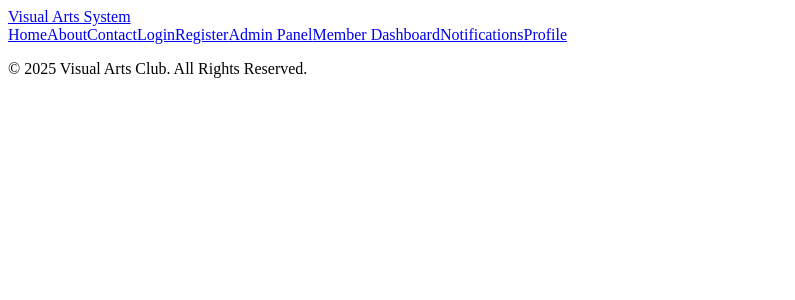
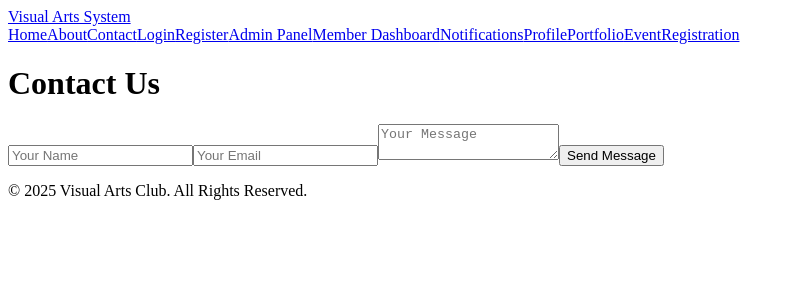
Before and after one commit to Bsrat06/Visual-Arts-Club-System, a React (Create React App) app in the folder visual-arts-frontend/: page /contactus in a window 1280 px wide. Shown: the top 300 px of the page, without its empty margins (0-795 px from the left). Built offline with nearby package versions, Linux system fonts and the light colour scheme; sample sign-in values are in the browser's storage.

Commit message:
configured general pages for visitors

```diff
--- a/visual-arts-frontend/src/App.js
+++ b/visual-arts-frontend/src/App.js
@@ -11,6 +11,8 @@ import NotificationsList from "./pages/General/NotificationsList";
 import RoleGuard from "./components/RoleGuard";
 import AdminDashboard from "./pages/Admin/Dashboard";
 import MemberDashboard from "./pages/Member/MemberDashboard";
+import Portfolio from "./pages/Member/Portfolio";
+import EventRegistration from "./pages/Member/EventRegistration";
 import VisitorHome from "./pages/Visitor/VisitorHome";
 import Unauthorized from "./pages/Other/Unauthorized";
 import ForgotPassword from "./pages/Auth/ForgotPassword";
@@ -128,6 +130,54 @@ const App = () => {
             }
           />
 
+          <Route
+            path="/member/portfolio"
+            element={
+              <RoleGuard allowedRoles={["member", "admin"]}>
+                <Portfolio />
+              </RoleGuard>
+            }
+          />
+
+          <Route
+            path="/member/event-registration"
+            element={
+              <RoleGuard allowedRoles={["member", "admin"]}>
+                <EventRegistration />
+              </RoleGuard>
+            }
+          />
+
+<Route
+            path="/homepage"
+            element={
+              <RoleGuard allowedRoles={["member", "admin", "visitor"]}>
+                <HomePage />
+              </RoleGuard>
+            }
+          />
+
+
+<Route
+            path="/contactus"
+            element={
+              <RoleGuard allowedRoles={["member", "admin", "visitor"]}>
+                <ContactUs />
+              </RoleGuard>
+            }
+          />
+
+
+<Route
+            path="/about"
+            element={
+              <RoleGuard allowedRoles={["member", "admin", "visitor"]}>
+                <AboutUs />
+              </RoleGuard>
+            }
+          />
+
+
           <Route>
             <Route path="/forgot-password" element={<ForgotPassword />} />
             <Route path="/reset-password/:uid/:token" element={<ResetPassword />} />
--- a/visual-arts-frontend/src/components/Navbar.js
+++ b/visual-arts-frontend/src/components/Navbar.js
@@ -31,6 +31,8 @@ const Navbar = () => {
           )}
         </Link>
         <Link to="/profile">Profile</Link>
+        <Link to="/member/portfolio">Portfolio</Link>
+        <Link to="/member/event-registration">EventRegistration</Link>
       </div>
     </nav>
   );
--- a/visual-arts-frontend/src/pages/General/AboutUs.js
+++ b/visual-arts-frontend/src/pages/General/AboutUs.js
@@ -0,0 +1,19 @@
+import React from "react";
+
+const AboutUs = () => {
+  return (
+    <div className="p-6">
+      <h1 className="text-3xl font-bold mb-4">About Us</h1>
+      <p>
+        Welcome to our platform! We are dedicated to fostering creativity and collaboration among members.
+        Here, artists can showcase their talent, participate in events, and work on exciting projects.
+      </p>
+      <p className="mt-4">
+        Our mission is to provide a platform that empowers individuals to share their artwork,
+        connect with like-minded people, and contribute to meaningful initiatives.
+      </p>
+    </div>
+  );
+};
+
+export default AboutUs;
--- a/visual-arts-frontend/src/pages/General/ContactUs.js
+++ b/visual-arts-frontend/src/pages/General/ContactUs.js
@@ -0,0 +1,60 @@
+import React, { useState } from "react";
+
+const ContactUs = () => {
+  const [formData, setFormData] = useState({
+    name: "",
+    email: "",
+    message: "",
+  });
+
+  const handleChange = (e) => {
+    const { name, value } = e.target;
+    setFormData({ ...formData, [name]: value });
+  };
+
+  const handleSubmit = (e) => {
+    e.preventDefault();
+    console.log("Contact Form Data:", formData); // Replace with API call to send data
+    alert("Your message has been sent!");
+    setFormData({ name: "", email: "", message: "" });
+  };
+
+  return (
+    <div className="p-6">
+      <h1 className="text-3xl font-bold mb-4">Contact Us</h1>
+      <form onSubmit={handleSubmit} className="space-y-4">
+        <input
+          type="text"
+          name="name"
+          value={formData.name}
+          onChange={handleChange}
+          placeholder="Your Name"
+          required
+          className="border p-2 w-full"
+        />
+        <input
+          type="email"
+          name="email"
+          value={formData.email}
+          onChange={handleChange}
+          placeholder="Your Email"
+          required
+          className="border p-2 w-full"
+        />
+        <textarea
+          name="message"
+          value={formData.message}
+          onChange={handleChange}
+          placeholder="Your Message"
+          required
+          className="border p-2 w-full"
+        />
+        <button type="submit" className="bg-blue-600 text-white px-4 py-2">
+          Send Message
+        </button>
+      </form>
+    </div>
+  );
+};
+
+export default ContactUs;
--- a/visual-arts-frontend/src/pages/General/HomePage.js
+++ b/visual-arts-frontend/src/pages/General/HomePage.js
@@ -1,7 +1,50 @@
+import React, { useEffect } from "react";
+import { useDispatch, useSelector } from "react-redux";
+import { fetchArtworks } from "../../redux/slices/artworkSlice";
+import { fetchEvents } from "../../redux/slices/eventsSlice";
+import { fetchProjects } from "../../redux/slices/projectsSlice";
+
 const HomePage = () => {
+  const dispatch = useDispatch();
+  const { artworks } = useSelector((state) => state.artwork);
+  const { events } = useSelector((state) => state.events);
+  const { projects } = useSelector((state) => state.projects);
+
+  useEffect(() => {
+    dispatch(fetchArtworks());
+    dispatch(fetchEvents());
+    dispatch(fetchProjects());
+  }, [dispatch]);
+
   return (
-    <div>
-      <h1>Welcome to the Visual Arts Club</h1>
+    <div className="p-6">
+      <h1 className="text-3xl font-bold mb-4">Welcome to Our Platform: Visual Arts</h1>
+
+      {/* Featured Artworks */}
+      <h2 className="text-xl font-semibold mt-4">Featured Artworks</h2>
+      <ul className="list-disc pl-6">
+        {artworks.slice(0, 5).map((art) => (
+          <li key={art.id}>{art.title}</li>
+        ))}
+      </ul>
+
+      {/* Upcoming Events */}
+      <h2 className="text-xl font-semibold mt-4">Upcoming Events</h2>
+      <ul className="list-disc pl-6">
+        {events.slice(0, 5).map((event) => (
+          <li key={event.id}>
+            {event.name} - {event.date}
+          </li>
+        ))}
+      </ul>
+
+      {/* Active Projects */}
+      <h2 className="text-xl font-semibold mt-4">Active Projects</h2>
+      <ul className="list-disc pl-6">
+        {projects.slice(0, 5).map((project) => (
+          <li key={project.id}>{project.title}</li>
+        ))}
+      </ul>
     </div>
   );
 };
--- a/visual-arts-frontend/src/pages/Member/EventRegistration.js
+++ b/visual-arts-frontend/src/pages/Member/EventRegistration.js
@@ -24,7 +24,8 @@ const EventRegistration = () => {
         {Array.isArray(events) && events.length > 0 ? (
           events.map((event) => (
             <li key={event.id}>
-              <p>{event.name} - {event.date}</p>
+              <p>{event.title}</p>
+              <p>due date: {event.date}</p>
               <button
                 onClick={() => handleRegister(event.id)}
                 className="text-blue-500 ml-2"
```
Also changed, not shown: visual-arts-frontend/src/pages/Visitor/NotificationsList.js (added, +33 -0 lines).
